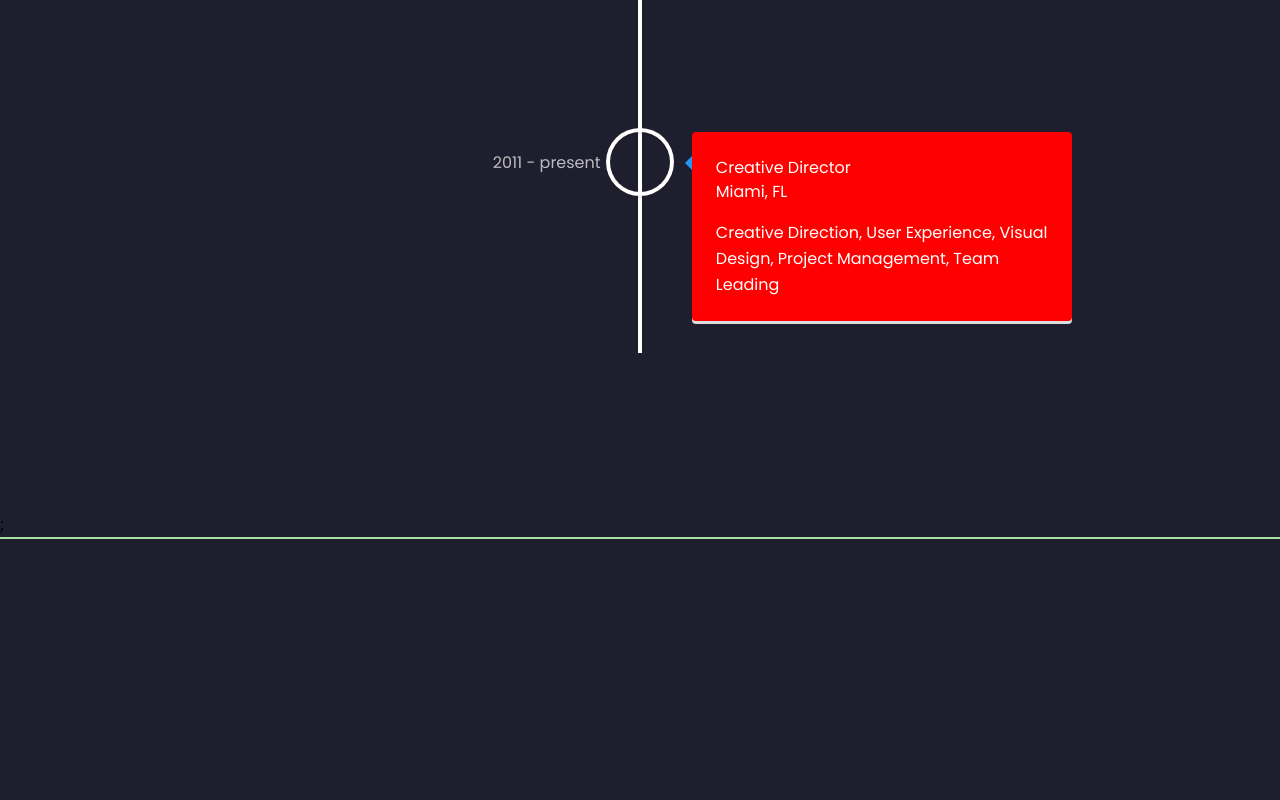
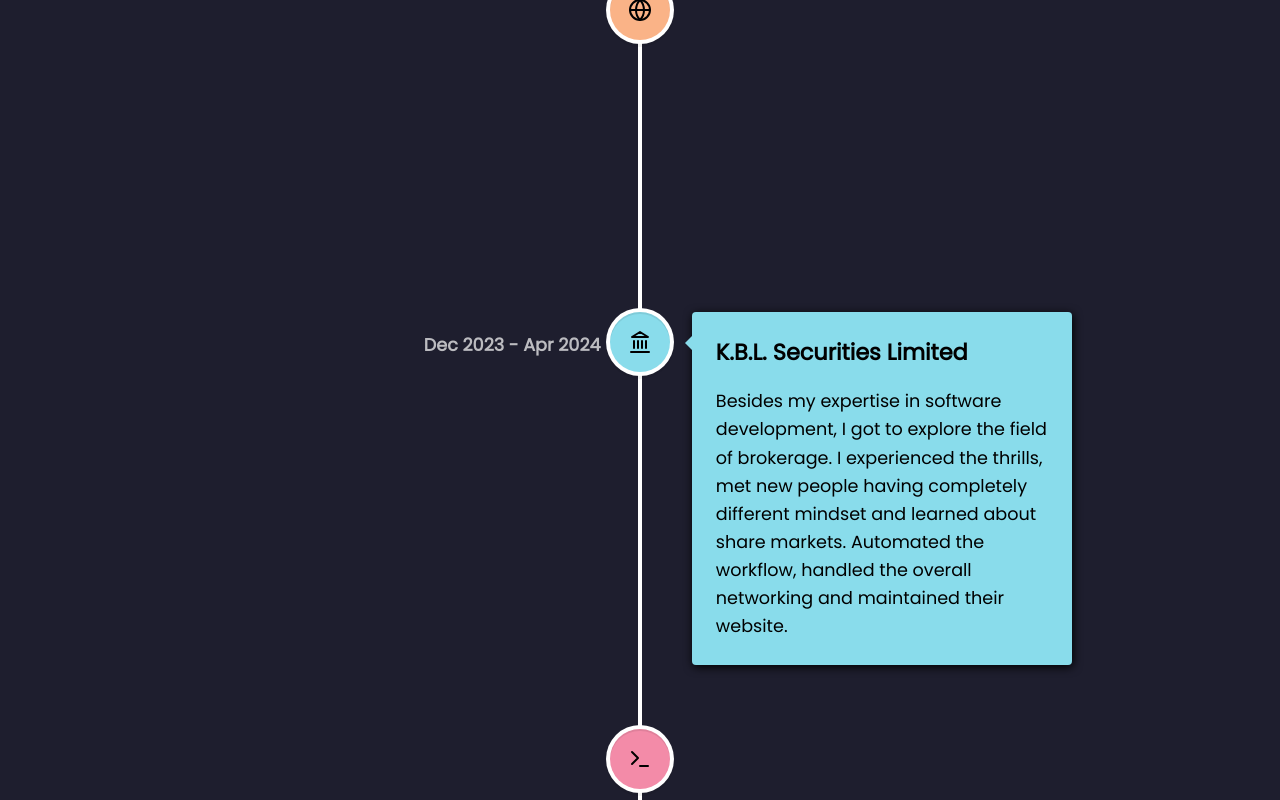
Before and after one commit to Ajit1428/portfolio, a Next.js app: page / in a window 1280 px wide. Shown: the part 6540-7340 px from the top of the page. Before the commit the page ends 7079 px from the top, so only its background shows below. Built offline with nearby package versions, Linux system fonts and the light colour scheme.

Commit message:
(add): Added and completed the experience section

```diff
--- a/components/experience/experience.tsx
+++ b/components/experience/experience.tsx
@@ -11,7 +11,7 @@
   VerticalTimelineElement,
 } from "react-vertical-timeline-component";
 import "react-vertical-timeline-component/style.min.css";
-import { LucideGraduationCap } from "lucide-react";
+import { Landmark, Globe, Terminal } from "lucide-react";
 
 export const ExperiencePage = () => {
   const { ref, inView } = useInView({
@@ -30,41 +30,86 @@
       ref={ref}
       className="active px-[10rem] h-auto py-[10rem]"
     >
-      <section className="flex flex-col items-center justify-center gap-[10rem]">
+      <section className="flex flex-col items-center justify-center gap-[6rem]">
         <h2 className="text-[3rem] text-white">Experiences</h2>
         <VerticalTimeline>
           <VerticalTimelineElement
             visible={true}
             contentStyle={{
-              background: "#1e1e2e",
-              color: "white",
-              border: "1px solid #a6e3a1",
-              boxShadow: "1px 2px 10px #a6e3a1",
+              background: "#fab387",
+              color: "black",
+              boxShadow: "1px 2px 10px black",
               textAlign: "left",
-              padding: "1.3rem 2rem",
             }}
-            contentArrowStyle={{ borderRight: "7px solid  rgb(33, 150, 243)" }}
-            date="2011 - present"
-            iconStyle={{ background: "rgb(33, 150, 243)", color: "#fff" }}
-            icon={<LucideGraduationCap />}
+            contentArrowStyle={{ borderRight: "7px solid #fab387" }}
+            date="July 2019 - Jun 2021"
+            dateClassName="!font-bold !text-[1.1rem] !text-white"
+            iconStyle={{ background: "#fab387", color: "black" }}
+            icon={<Globe />}
           >
-            <p>
-              Creative Direction, User Experience, Visual Design, Project
-              Management, Team Leading
-            </p>
+            <div>
+              <h2 className="!text-black !text-[1.4rem] mb-2 font-semibold">
+                Subisu Cablenet Limited
+              </h2>
+              <p className="!text-[1.1rem]">
+                Subisu and wholly the team helped me build up my communication
+                as well as soft skills. Strengthen my networking and technical
+                knowledge. Understand how the organization functions in
+                real-time
+              </p>
+            </div>
           </VerticalTimelineElement>
           <VerticalTimelineElement
             visible={true}
-            contentStyle={{ background: "red", color: "#fff" }}
-            contentArrowStyle={{ borderRight: "7px solid  rgb(33, 150, 243)" }}
-            date="2011 - present"
+            contentStyle={{
+              background: "#89dceb",
+              color: "black",
+              boxShadow: "1px 2px 10px black",
+              textAlign: "left",
+            }}
+            contentArrowStyle={{ borderRight: "7px solid #89dceb" }}
+            date="Dec 2023 - Apr 2024"
+            dateClassName="!font-bold !text-[1.1rem] !text-white"
+            iconStyle={{ background: "#89dceb", color: "black" }}
+            icon={<Landmark />}
           >
-            <h3>Creative Director</h3>
-            <h4>Miami, FL</h4>
-            <p>
-              Creative Direction, User Experience, Visual Design, Project
-              Management, Team Leading
-            </p>
+            <div>
+              <h2 className="!text-black !text-[1.4rem] mb-2 font-semibold">
+                K.B.L. Securities Limited
+              </h2>
+              <p className="!text-[1.1rem]">
+                Besides my expertise in software development, I got to explore
+                the field of brokerage. I experienced the thrills, met new
+                people having completely different mindset and learned about
+                share markets. Automated the workflow, handled the overall
+                networking and maintained their website.
+              </p>
+            </div>
+          </VerticalTimelineElement>
+          <VerticalTimelineElement
+            visible={true}
+            contentStyle={{
+              background: "#f38ba8",
+              color: "black",
+              boxShadow: "1px 2px 10px black",
+              textAlign: "left",
+            }}
+            contentArrowStyle={{ borderRight: "7px solid #f38ba8" }}
+            date="Apr 2024 - Present"
+            dateClassName="!font-bold !text-[1.1rem] !text-white"
+            iconStyle={{ background: "#f38ba8", color: "black" }}
+            icon={<Terminal />}
+          >
+            <div>
+              <h2 className="!text-black !text-[1.4rem] mb-2 font-semibold">
+                Hamro Patro Inc.
+              </h2>
+              <p className="!text-[1.1rem]">
+                Dedicated, focused and determined in becoming a Software
+                Engineer. Thriving in my chosen career path and following my
+                longed dream at Hamro Patro Inc.
+              </p>
+            </div>
           </VerticalTimelineElement>
         </VerticalTimeline>
       </section>
--- a/components/projects/projects.tsx
+++ b/components/projects/projects.tsx
@@ -27,7 +27,7 @@
       ref={ref}
       className="active px-[10rem] h-auto py-[10rem]"
     >
-      <section className="flex flex-col items-center justify-center gap-10">
+      <section className="flex flex-col items-center justify-center gap-[6rem]">
         <h2 className="text-[3rem] text-white">Projects</h2>
         <div className="flex items-center gap-4">
           {ProjectButtons.map((button) => (
```
